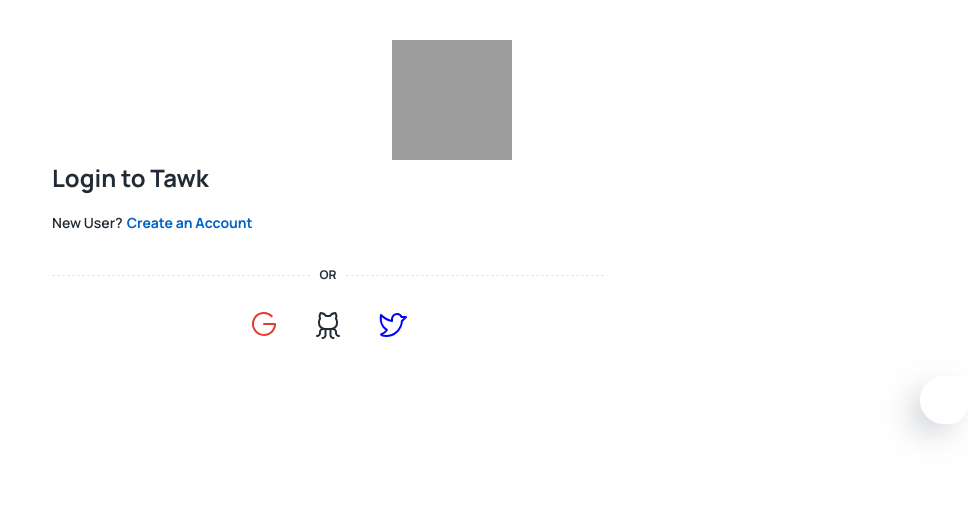
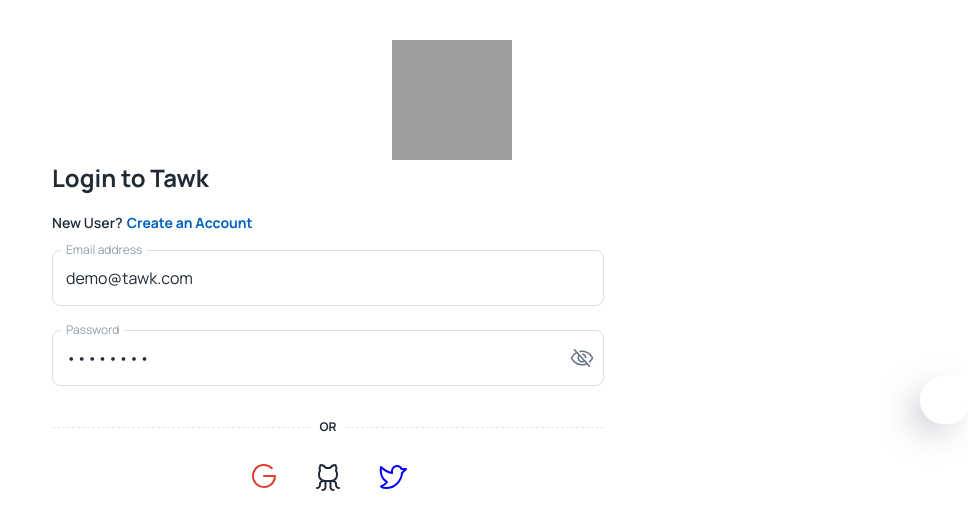
Before and after one commit to rohan-tech-negi/Chat-App, a React (Create React App) app: page /auth/login in a window 1280 px wide. Shown: the top 530 px of the page, without its empty margins (312-1280 px from the left). Built offline with nearby package versions, Linux system fonts and the light colour scheme; grey boxes are pictures that could not be loaded; some icons are missing.

Commit message:
fixed few issue from the code

```diff
--- a/package.json
+++ b/package.json
@@ -7,6 +7,7 @@
     "@emoji-mart/react": "^1.0.1",
     "@emotion/react": "^11.10.4",
     "@emotion/styled": "^11.10.4",
+    "@hookform/resolvers": "^5.4.0",
     "@iconify/react": "^4.0.0",
     "@mui/material": "^5.10.8",
     "@reduxjs/toolkit": "^2.12.0",
--- a/src/components/hook-form/FormProvider.js
+++ b/src/components/hook-form/FormProvider.js
@@ -1,21 +1,19 @@
 import PropTypes from 'prop-types';
 import { FormProvider as Form } from 'react-hook-form';
 
+const FormProvider = ({ children, onSubmit, methods }) => {
+  return (
+    <Form {...methods}>
+      <form onSubmit={onSubmit}>{children}</form>
+    </Form>
+  );
+};
 
-
+// ✅ move this DOWN
 FormProvider.propTypes = {
   children: PropTypes.node,
   methods: PropTypes.object,
   onSubmit: PropTypes.func,
 };
 
-
-const FormProvider = ({ children, onSubmit, methods }) => {
-  return (
-    <Form {...methods}>
-      <form onSubmit={onSubmit}>{children}</form>
-    </Form>
-  )
-}
-
-export default FormProvider
+export default FormProvider;
--- a/src/pages/auth/Login.js
+++ b/src/pages/auth/Login.js
@@ -3,6 +3,7 @@ import { Link, Stack, Typography } from '@mui/material'
 import React from 'react'
 import { Link as RouterLink} from 'react-router-dom'
 import AuthSocial from '../../sections/auth/AuthSocial'
+import LoginForm from '../../sections/auth/LoginForm'
 
 const Login = () => {
   return (
@@ -16,6 +17,7 @@ const Login = () => {
           </Link>
       </Stack>
       {/* loginform */}
+      <LoginForm></LoginForm>
 
       {/* auth social */}
       <AuthSocial></AuthSocial>
--- a/src/sections/auth/LoginForm.js
+++ b/src/sections/auth/LoginForm.js
@@ -5,7 +5,9 @@ import { useForm } from "react-hook-form";
 import { yupResolver } from "@hookform/resolvers/yup";
 import FormProvider from '../../components/hook-form/FormProvider'
 import { useState } from 'react';
-import { Alert, Stack } from '@mui/material';
+import { Alert, IconButton, InputAdornment, Stack } from '@mui/material';
+import { RHFTextField } from '../../components/hook-form';
+import { Eye, EyeSlash } from 'phosphor-react';
 
 const LoginForm = () => {
 
@@ -55,6 +57,25 @@ const LoginForm = () => {
     {!!errors.afterSubmit && (
           <Alert severity="error">{errors.afterSubmit.message}</Alert>
         )}
+        <RHFTextField name="email" label="Email address" />
+<RHFTextField
+          name="password"
+          label="Password"
+          type={showPassword ? "text" : "password"}
+          InputProps={{
+            endAdornment: (
+              <InputAdornment position="end">
+                <IconButton
+                  onClick={() => setShowPassword(!showPassword)}
+                  edge="end"
+                >
+                  {showPassword ? <Eye /> : <EyeSlash />}
+                </IconButton>
+              </InputAdornment>
+            ),
+          }}
+        />
+
 
 
 </Stack>
```
Also changed, not shown: 1 other file (tests, documents, lock files or other folders).
